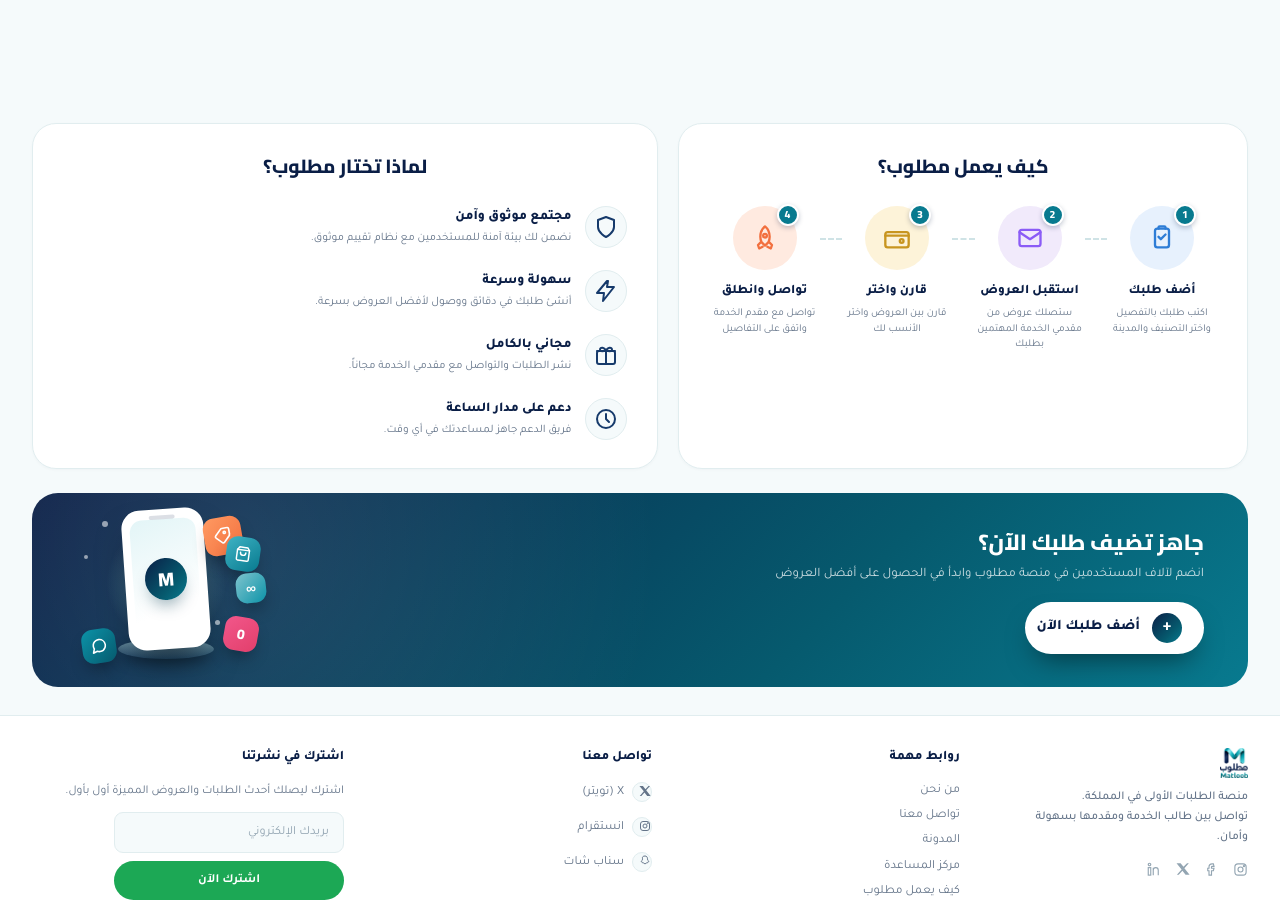
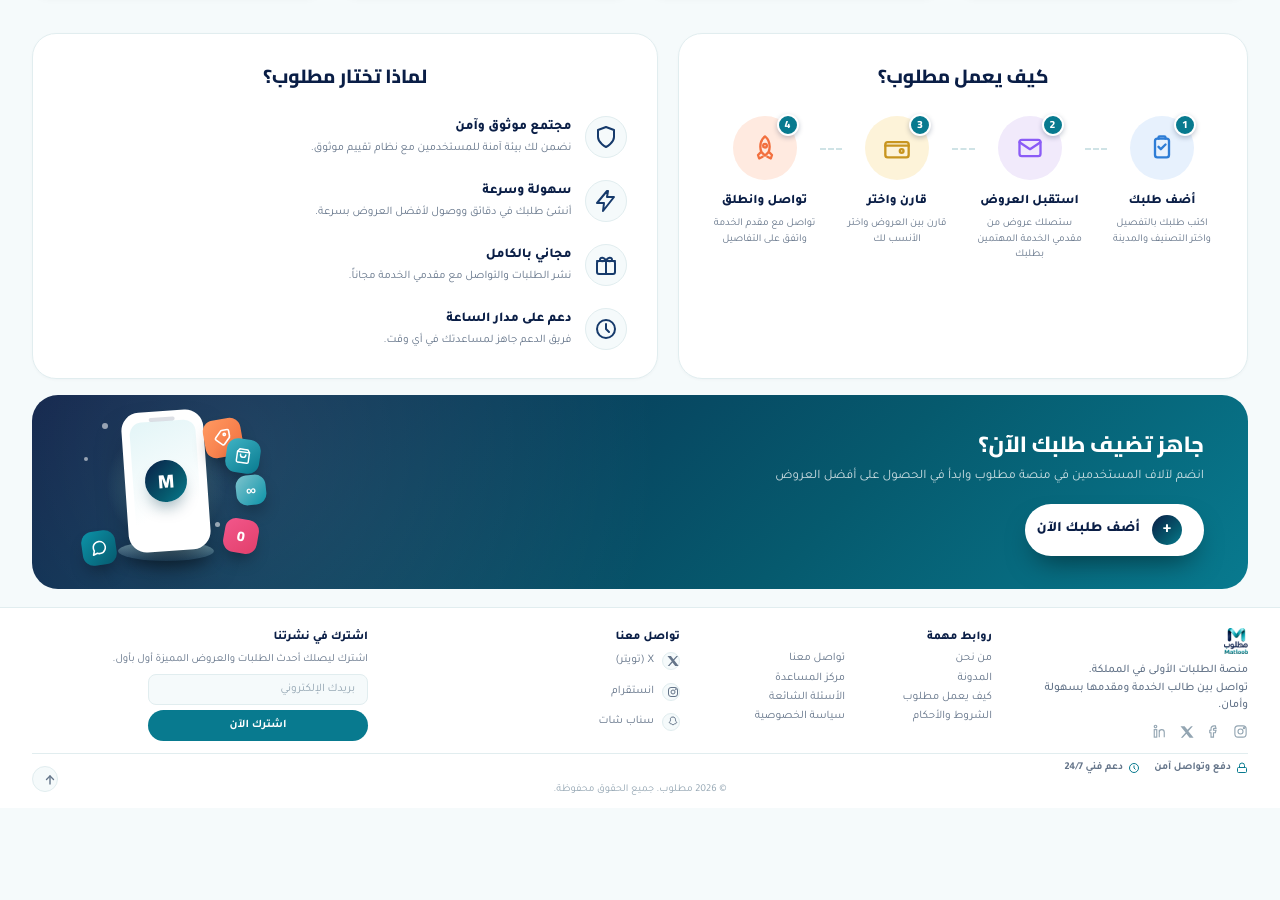
Before and after one commit to matloob2026/matloob-platform, a Next.js app: page / in a window 1280 px wide. Shown: the part 1900-2800 px from the top of the page. After the commit the page ends 2708 px from the top, so only its background shows below. Built offline with nearby package versions, Linux system fonts and the light colour scheme; no server answers; the database is empty.

Commit message:
homepage-ui-fixes
homepage-ui-fixes

```diff
--- /dev/null
+++ b/public/marketing/homepage-scripts.js
@@ -0,0 +1,94 @@
+// Mobile menu toggle — smooth animated drawer + dimmed overlay.
+  // Exposed on window explicitly so the inline onclick="toggleMobileMenu()"
+  // handlers (in the static homepage markup) can always find it, and an
+  // addEventListener binding is also attached below as a second, more
+  // robust path in case inline handler attributes are ever blocked.
+  function toggleMobileMenu(){
+    const nav = document.getElementById('mobileNav');
+    const overlay = document.getElementById('mobileNavOverlay');
+    const icon = document.getElementById('mobileMenuIcon');
+    if(!nav || !icon) return;
+    const isOpen = nav.classList.toggle('open');
+    if(overlay) overlay.classList.toggle('open', isOpen);
+    document.body.style.overflow = isOpen ? 'hidden' : '';
+    icon.innerHTML = isOpen
+      ? '<path d="M6 6l12 12M18 6L6 18"/>'
+      : '<path d="M4 7h16M4 12h16M4 17h16"/>';
+  }
+  window.toggleMobileMenu = toggleMobileMenu;
+
+  function closeMobileMenu(){
+    const nav = document.getElementById('mobileNav');
+    if(nav && nav.classList.contains('open')) toggleMobileMenu();
+  }
+
+  (function bindMobileMenu(){
+    const btn = document.getElementById('mobileMenuBtn');
+    const overlay = document.getElementById('mobileNavOverlay');
+    if(btn) btn.addEventListener('click', toggleMobileMenu);
+    if(overlay) overlay.addEventListener('click', closeMobileMenu);
+    document.addEventListener('keydown', function(e){
+      if(e.key === 'Escape') closeMobileMenu();
+    });
+    // Close the drawer automatically when a nav link inside it is
+    // clicked, so navigating away doesn't leave it open on return.
+    const nav = document.getElementById('mobileNav');
+    if(nav){
+      nav.querySelectorAll('a').forEach(function(a){
+        a.addEventListener('click', closeMobileMenu);
+      });
+    }
+  })();
+
+  // Favorites — heart icon on every homepage request card (see
+  // CMS:REQUESTS_GRID markers / renderHomepageHtml). Reuses the
+  // existing Favorite model via POST /api/favorites (see
+  // src/services/favorite.service.ts) — a guest is sent to /login
+  // instead of calling the API; a signed-in user's heart updates
+  // immediately (optimistic), then confirms/reverts based on the
+  // actual server response, without ever reloading the page.
+  function toggleFavorite(btn){
+    const grid = btn.closest('[data-authenticated]');
+    const isAuthenticated = grid && grid.getAttribute('data-authenticated') === 'true';
+    if(!isAuthenticated){
+      window.location.href = '/login?callbackUrl=' + encodeURIComponent(window.location.pathname);
+      return;
+    }
+
+    const requestId = btn.getAttribute('data-request-id');
+    const wasFavorited = btn.getAttribute('data-favorited') === 'true';
+    const nowFavorited = !wasFavorited;
+
+    // Optimistic UI update — instant, no waiting on the network.
+    btn.setAttribute('data-favorited', String(nowFavorited));
+    btn.classList.toggle('req-bookmark-active', nowFavorited);
+    const svgPath = btn.querySelector('svg');
+    if(svgPath) svgPath.setAttribute('fill', nowFavorited ? 'currentColor' : 'none');
+
+    fetch('/api/favorites', {
+      method: 'POST',
+      headers: { 'Content-Type': 'application/json' },
+      body: JSON.stringify({ requestId: requestId })
+    }).then(function(res){
+      if(!res.ok){
+        // Revert on failure — keep the UI honest if the request
+        // didn't actually succeed (e.g. session expired mid-click).
+        btn.setAttribute('data-favorited', String(wasFavorited));
+        btn.classList.toggle('req-bookmark-active', wasFavorited);
+        if(svgPath) svgPath.setAttribute('fill', wasFavorited ? 'currentColor' : 'none');
+      }
+    }).catch(function(){
+      btn.setAttribute('data-favorited', String(wasFavorited));
+      btn.classList.toggle('req-bookmark-active', wasFavorited);
+      if(svgPath) svgPath.setAttribute('fill', wasFavorited ? 'currentColor' : 'none');
+    });
+  }
+
+// Reveal on scroll
+  const revealEls = document.querySelectorAll('.reveal');
+  const io = new IntersectionObserver((entries)=>{
+    entries.forEach(e=>{
+      if(e.isIntersecting){ e.target.classList.add('visible'); io.unobserve(e.target); }
+    });
+  }, {threshold:.15});
+  revealEls.forEach(el=>io.observe(el));
--- a/src/content/marketing/homepage-body.html
+++ b/src/content/marketing/homepage-body.html
@@ -28,6 +28,7 @@
     </div>
   </div>
 
+  <div class="mobile-nav-overlay" id="mobileNavOverlay" onclick="toggleMobileMenu()"></div>
   <div class="mobile-nav" id="mobileNav">
     <div class="wrap">
       <nav>
@@ -170,9 +171,9 @@
 <!-- ===================== CATEGORIES ===================== -->
 <section class="categories">
   <div class="wrap">
-    <div class="section-head reveal">
-      <div><span class="section-eyebrow">استكشف</span><h2>تصفح التصنيفات</h2></div>
-      <!--CMS:CATEGORIES_SEE_ALL_START--><a href="#" class="see-all">عرض جميع التصنيفات ←</a><!--CMS:CATEGORIES_SEE_ALL_END-->
+    <div class="section-head">
+      <div><span class="section-eyebrow">استكشف</span><h2>تصفح حسب التصنيف</h2></div>
+      <!--CMS:CATEGORIES_SEE_ALL_START--><a href="#" class="see-all">عرض الكل ←</a><!--CMS:CATEGORIES_SEE_ALL_END-->
     </div>
     <div class="cat-grid">
       <!--CMS:CATEGORIES_GRID_START-->
@@ -214,7 +215,7 @@
 <!-- ===================== LATEST REQUESTS ===================== -->
 <section class="requests">
   <div class="wrap">
-    <div class="section-head reveal">
+    <div class="section-head">
       <div><span class="section-eyebrow">تحديث لحظي</span><h2>أحدث الطلبات</h2></div>
       <!--CMS:REQUESTS_SEE_ALL_START--><a href="#" class="see-all">عرض الكل ←</a><!--CMS:REQUESTS_SEE_ALL_END-->
     </div>
@@ -602,7 +603,7 @@
       <div class="footer-grid">
         <div>
           <h4>روابط مهمة</h4>
-          <ul>
+          <ul class="footer-links-2col">
             <li><a href="#">من نحن</a></li>
             <li><a href="#">تواصل معنا</a></li>
             <li><a href="/blog">المدونة</a></li>
--- a/src/styles/marketing.css
+++ b/src/styles/marketing.css
@@ -128,11 +128,22 @@
     background:var(--teal-100); color:var(--teal-700);
     border:1px solid var(--border);
   }
-  .matloob-marketing-root .mobile-nav{display:none;}
+  .matloob-marketing-root .mobile-nav{
+    display:block; position:fixed; top:80px; left:0; right:0; z-index:110;
+    background:var(--surface); border-bottom:1px solid var(--border);
+    box-shadow:var(--shadow-md);
+    max-height:0; overflow:hidden; opacity:0;
+    transition:max-height .38s cubic-bezier(.2,.8,.2,1), opacity .28s ease;
+  }
   .matloob-marketing-root .mobile-nav.open{
-    display:block; background:var(--surface); border-bottom:1px solid var(--border);
-    box-shadow:var(--shadow-md);
+    max-height:520px; opacity:1;
   }
+  .matloob-marketing-root .mobile-nav-overlay{
+    position:fixed; top:80px; left:0; right:0; bottom:0; z-index:105;
+    background:rgba(10,30,70,.42); opacity:0; pointer-events:none;
+    transition:opacity .28s ease;
+  }
+  .matloob-marketing-root .mobile-nav-overlay.open{opacity:1; pointer-events:auto;}
   .matloob-marketing-root .mobile-nav .wrap{padding-top:8px; padding-bottom:18px;}
   .matloob-marketing-root .mobile-nav nav{display:flex; flex-direction:column;}
   .matloob-marketing-root .mobile-nav nav a{
@@ -315,7 +326,7 @@
   .matloob-marketing-root .section-head a.see-all:hover{gap:10px;}
 
   /* ===================== CATEGORIES ===================== */
-  .matloob-marketing-root section.categories{padding:22px 0 64px; position:relative; z-index:1;}
+  .matloob-marketing-root section.categories{padding:18px 0 34px; position:relative; z-index:1;}
   .matloob-marketing-root .cat-grid{display:grid; grid-template-columns:repeat(6,1fr); gap:14px;}
   .matloob-marketing-root .cat-card{
     display:flex; flex-direction:column; align-items:center;
@@ -341,7 +352,7 @@
   .matloob-marketing-root .cat-card-body p{font-size:11px; font-weight:500; color:var(--text-400); margin:0;}
 
   /* ===================== LATEST REQUESTS ===================== */
-  .matloob-marketing-root section.requests{padding:20px 0 88px; position:relative; z-index:1;}
+  .matloob-marketing-root section.requests{padding:14px 0 38px; position:relative; z-index:1;}
   .matloob-marketing-root .req-grid{display:grid; grid-template-columns:repeat(4,1fr); gap:18px;}
   .matloob-marketing-root .req-card{
     background:var(--surface); border:1px solid var(--border); border-radius:18px;
@@ -386,7 +397,7 @@
   .matloob-marketing-root .req-offers{font-size:10.5px; font-weight:700; color:var(--navy-900); background:var(--teal-100); padding:4px 10px; border-radius:999px;}
 
   /* ===================== HOW IT WORKS + WHY MATLOOB ===================== */
-  .matloob-marketing-root section.why-how{padding:0 0 24px; position:relative; z-index:1;}
+  .matloob-marketing-root section.why-how{padding:0 0 16px; position:relative; z-index:1;}
   .matloob-marketing-root .why-how-grid{display:grid; grid-template-columns:1fr 1.1fr; gap:20px; align-items:stretch;}
   .matloob-marketing-root .how-card,
   .matloob-marketing-root .why-card{
@@ -435,7 +446,7 @@
   .matloob-marketing-root .why-row-text p{font-size:11.5px; color:var(--text-500); line-height:1.5;}
 
   /* ===================== CTA ===================== */
-  .matloob-marketing-root section.cta{padding:0 0 28px; position:relative; z-index:1;}
+  .matloob-marketing-root section.cta{padding:0 0 18px; position:relative; z-index:1;}
   .matloob-marketing-root .cta-box{
     background:var(--grad-cta);
     border-radius:26px; padding:22px 44px;
@@ -510,61 +521,62 @@
   .matloob-marketing-root .cta-dot.dot-3{width:5px; height:5px; bottom:40px; right:36px;}
 
   /* ===================== FOOTER ===================== */
-  .matloob-marketing-root footer.site{background:#fff; color:var(--text-700); padding:32px 0 20px; position:relative; z-index:1; border-top:1px solid var(--border);}
-  .matloob-marketing-root .footer-top{display:flex; align-items:flex-start; justify-content:space-between; gap:48px; padding-bottom:22px;}
-  .matloob-marketing-root .footer-brand{flex:0 0 240px; max-width:240px;}
-  .matloob-marketing-root .footer-logo{height:30px; width:auto; margin-bottom:10px;}
-  .matloob-marketing-root .footer-brand p{font-size:12px; font-weight:500; line-height:1.65; color:var(--text-500); margin-bottom:14px;}
-  .matloob-marketing-root .footer-brand-social{display:flex; align-items:center; gap:14px;}
+  .matloob-marketing-root footer.site{background:#fff; color:var(--text-700); padding:20px 0 10px; position:relative; z-index:1; border-top:1px solid var(--border);}
+  .matloob-marketing-root .footer-top{display:flex; align-items:flex-start; justify-content:space-between; gap:36px; padding-bottom:10px;}
+  .matloob-marketing-root .footer-brand{flex:0 0 220px; max-width:220px;}
+  .matloob-marketing-root .footer-logo{height:26px; width:auto; margin-bottom:8px;}
+  .matloob-marketing-root .footer-brand p{font-size:11.5px; font-weight:500; line-height:1.5; color:var(--text-500); margin-bottom:10px;}
+  .matloob-marketing-root .footer-brand-social{display:flex; align-items:center; gap:12px;}
   .matloob-marketing-root .footer-brand-social a{color:var(--text-400); transition:color .2s ease; display:inline-flex;}
   .matloob-marketing-root .footer-brand-social a:hover{color:var(--teal-600);}
-  .matloob-marketing-root .footer-grid{flex:1; display:grid; grid-template-columns:1fr 1fr 1.2fr; gap:48px;}
+  .matloob-marketing-root .footer-grid{flex:1; display:grid; grid-template-columns:1fr 1fr 1.2fr; gap:32px;}
   .matloob-marketing-root .footer-grid h4,
-  .matloob-marketing-root .footer-newsletter-col h4{color:var(--text-900); font-size:13px; margin-bottom:14px; font-weight:800;}
-  .matloob-marketing-root .footer-grid li{margin-bottom:9px; font-size:12.5px; line-height:1.3;}
+  .matloob-marketing-root .footer-newsletter-col h4{color:var(--text-900); font-size:12px; margin-bottom:6px; font-weight:800;}
+  .matloob-marketing-root .footer-grid li{margin-bottom:5px; font-size:11.5px; line-height:1.25;}
   .matloob-marketing-root .footer-grid a{color:var(--text-500); transition:color .2s ease; display:inline-flex; align-items:center; gap:8px;}
   .matloob-marketing-root .footer-grid a:hover{color:var(--teal-600);}
-  .matloob-marketing-root .footer-social-list li{margin-bottom:9px;}
+  .matloob-marketing-root .footer-links-2col{display:grid; grid-template-columns:1fr 1fr; column-gap:14px; row-gap:0;}
+  .matloob-marketing-root .footer-social-list li{margin-bottom:6px;}
   .matloob-marketing-root .footer-social-list .social-icon{
-    flex-shrink:0; width:20px; height:20px; border-radius:50%;
+    flex-shrink:0; width:18px; height:18px; border-radius:50%;
     background:var(--bg); border:1px solid var(--border); color:var(--text-500);
-    line-height:20px; text-align:center;
+    line-height:18px; text-align:center;
   }
   .matloob-marketing-root .footer-social-list .social-icon svg{position:relative; top:2px;}
   .matloob-marketing-root .footer-social-list a:hover .social-icon{background:var(--teal-600); border-color:var(--teal-600); color:#fff;}
-  .matloob-marketing-root .footer-newsletter-col p{font-size:12px; color:var(--text-500); line-height:1.55; margin-bottom:12px;}
-  .matloob-marketing-root .footer-newsletter-col .newsletter{display:flex; flex-direction:column; gap:8px; max-width:230px;}
+  .matloob-marketing-root .footer-newsletter-col p{font-size:11px; color:var(--text-500); line-height:1.4; margin-bottom:6px;}
+  .matloob-marketing-root .footer-newsletter-col .newsletter{display:flex; flex-direction:column; gap:5px; max-width:220px;}
   .matloob-marketing-root .footer-newsletter-col .newsletter input{
     background:var(--bg); border:1px solid var(--border); outline:none; color:var(--text-900);
-    font-family:'Tajawal',sans-serif; font-size:12.5px; padding:10px 14px; border-radius:9px;
+    font-family:'Tajawal',sans-serif; font-size:11.5px; padding:6px 12px; border-radius:8px;
   }
   .matloob-marketing-root .footer-newsletter-col .newsletter input::placeholder{color:var(--text-400);}
   .matloob-marketing-root .footer-newsletter-col .newsletter input:focus{border-color:var(--teal-400);}
   .matloob-marketing-root .footer-newsletter-col .newsletter button{
-    background:#1CA855; color:#fff; padding:10px 18px; border-radius:999px;
-    font-size:12.5px; font-weight:700; transition:background .2s ease, transform .2s ease;
+    background:var(--teal-600); color:#fff; padding:7px 18px; border-radius:999px;
+    font-size:11.5px; font-weight:700; transition:background .2s ease, transform .2s ease;
   }
-  .matloob-marketing-root .footer-newsletter-col .newsletter button:hover{background:#189248; transform:translateY(-1px);}
+  .matloob-marketing-root .footer-newsletter-col .newsletter button:hover{background:var(--teal-500); transform:translateY(-1px);}
 
-  .matloob-marketing-root .trust-row{display:flex; gap:16px; flex-wrap:wrap; padding:16px 0 0; border-top:1px solid var(--border);}
+  .matloob-marketing-root .trust-row{display:flex; gap:14px; flex-wrap:wrap; padding:6px 0 0; border-top:1px solid var(--border);}
   .matloob-marketing-root .trust-badge{
-    display:flex; align-items:center; gap:6px; font-size:11px; font-weight:600; color:var(--text-500);
+    display:flex; align-items:center; gap:5px; font-size:10.5px; font-weight:600; color:var(--text-500);
   }
-  .matloob-marketing-root .trust-badge svg{color:var(--teal-600); width:13px; height:13px;}
+  .matloob-marketing-root .trust-badge svg{color:var(--teal-600); width:12px; height:12px;}
 
   .matloob-marketing-root .footer-bottom{
     display:flex; align-items:center; justify-content:center; position:relative;
-    padding-top:14px; margin-top:2px;
-    font-size:11.5px; color:var(--text-400);
+    padding-top:6px; margin-top:0;
+    font-size:10.5px; color:var(--text-400);
   }
   .matloob-marketing-root .scroll-top-btn{
-    position:absolute; left:0; bottom:10px;
-    width:30px; height:30px; border-radius:50%;
+    position:absolute; left:0; bottom:6px;
+    width:26px; height:26px; border-radius:50%;
     background:var(--bg); border:1px solid var(--border); color:var(--text-500);
-    line-height:30px; text-align:center;
+    line-height:26px; text-align:center;
     transition:transform .2s ease, background .2s ease, color .2s ease;
   }
-  .matloob-marketing-root .scroll-top-btn svg{position:relative; top:7px;}
+  .matloob-marketing-root .scroll-top-btn svg{position:relative; top:6px;}
   .matloob-marketing-root .scroll-top-btn:hover{background:var(--teal-600); border-color:var(--teal-600); color:#fff; transform:translateY(-2px);}
 
   /* ============================================================
@@ -591,6 +603,22 @@
     .matloob-marketing-root .header-actions .btn-primary{display:none;}
     .matloob-marketing-root .mobile-menu-btn{display:flex;}
 
+    /* ---- Signed-in account menu (portaled <UserMenu> from
+         src/components/layout/UserMenu.tsx — shared sitewide, not
+         rewritten here): on narrow viewports its default absolute
+         320px panel can run past the screen edge and get clipped
+         into an odd "square" shape. Re-anchor it as a proper rounded
+         bottom sheet instead — CSS-only, no component/behavior
+         changes, targets the dropdown purely via its semantic
+         [role="menu"] attribute. ---- */
+    .matloob-marketing-root .header-actions [role="menu"]{
+      position:fixed !important; top:auto !important; bottom:0 !important;
+      left:0 !important; right:0 !important; margin:0 !important;
+      width:100% !important; max-width:100% !important;
+      border-radius:22px 22px 0 0 !important;
+      box-shadow:0 -12px 40px -8px rgba(10,30,70,.35) !important;
+    }
+
     /* ---- Hero: tablet — illustrations shrink proportionally; the
          ticker pill narrows with the container (already lightweight at
          any size). ---- */
@@ -615,7 +643,7 @@
     .matloob-marketing-root .section-eyebrow{font-size:11.5px;}
 
     /* ---- Categories: compact card, smaller badge/text ---- */
-    .matloob-marketing-root section.categories{padding:14px 0 32px;}
+    .matloob-marketing-root section.categories{padding:12px 0 22px;}
     .matloob-marketing-root .cat-grid{grid-template-columns:repeat(3,1fr); gap:10px;}
     .matloob-marketing-root .cat-card{border-radius:14px;}
     .matloob-marketing-root .cat-card-media{border-radius:14px 14px 0 0;}
@@ -625,7 +653,7 @@
     .matloob-marketing-root .cat-card-body p{font-size:10px;}
 
     /* ---- Latest Requests: compact cards, 2 per row on mobile ---- */
-    .matloob-marketing-root section.requests{padding:6px 0 44px;}
+    .matloob-marketing-root section.requests{padding:6px 0 26px;}
     .matloob-marketing-root .req-grid{grid-template-columns:repeat(2,1fr); gap:12px;}
     .matloob-marketing-root .req-card{border-radius:16px;}
     .matloob-marketing-root .req-thumb{height:84px;}
@@ -675,19 +703,19 @@
     .matloob-marketing-root .cta-illustration{display:none;}
 
     /* ---- Footer: reduced height + spacing, white premium style kept ---- */
-    .matloob-marketing-root footer.site{padding:24px 0 14px;}
-    .matloob-marketing-root .footer-top{flex-direction:column; gap:20px; padding-bottom:16px;}
+    .matloob-marketing-root footer.site{padding:18px 0 10px;}
+    .matloob-marketing-root .footer-top{flex-direction:column; gap:14px; padding-bottom:10px;}
     .matloob-marketing-root .footer-brand{max-width:100%; flex-basis:auto;}
-    .matloob-marketing-root .footer-logo{height:28px; margin-bottom:6px;}
-    .matloob-marketing-root .footer-grid{grid-template-columns:1fr 1fr; gap:22px; width:100%;}
+    .matloob-marketing-root .footer-logo{height:24px; margin-bottom:5px;}
+    .matloob-marketing-root .footer-grid{grid-template-columns:1fr 1fr; gap:16px; width:100%;}
     .matloob-marketing-root .footer-newsletter-col{grid-column:1 / -1;}
     .matloob-marketing-root .footer-newsletter-col .newsletter{max-width:280px;}
-    .matloob-marketing-root .footer-grid h4, .matloob-marketing-root .footer-newsletter-col h4{font-size:12.5px; margin-bottom:9px;}
-    .matloob-marketing-root .footer-grid li{margin-bottom:6px; font-size:11.5px;}
-    .matloob-marketing-root .trust-row{gap:12px; padding:12px 0 0;}
-    .matloob-marketing-root .trust-badge{font-size:10px;}
-    .matloob-marketing-root .footer-bottom{padding-top:12px; font-size:10.5px;}
-    .matloob-marketing-root .scroll-top-btn{width:28px; height:28px; bottom:8px;}
+    .matloob-marketing-root .footer-grid h4, .matloob-marketing-root .footer-newsletter-col h4{font-size:12px; margin-bottom:6px;}
+    .matloob-marketing-root .footer-grid li{margin-bottom:4px; font-size:11px;}
+    .matloob-marketing-root .trust-row{gap:10px; padding:8px 0 0;}
+    .matloob-marketing-root .trust-badge{font-size:9.5px;}
+    .matloob-marketing-root .footer-bottom{padding-top:8px; font-size:10px;}
+    .matloob-marketing-root .scroll-top-btn{width:26px; height:26px; bottom:4px;}
 
     /* ---- Performance: no animation / motion on mobile ---- */
     .matloob-marketing-root .reveal{opacity:1 !important; transform:none !important; transition:none !important;}
```
